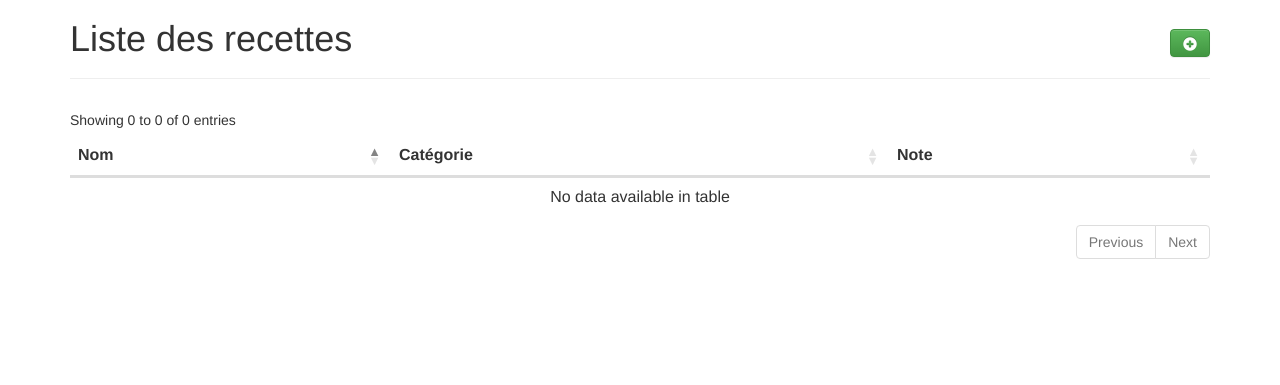
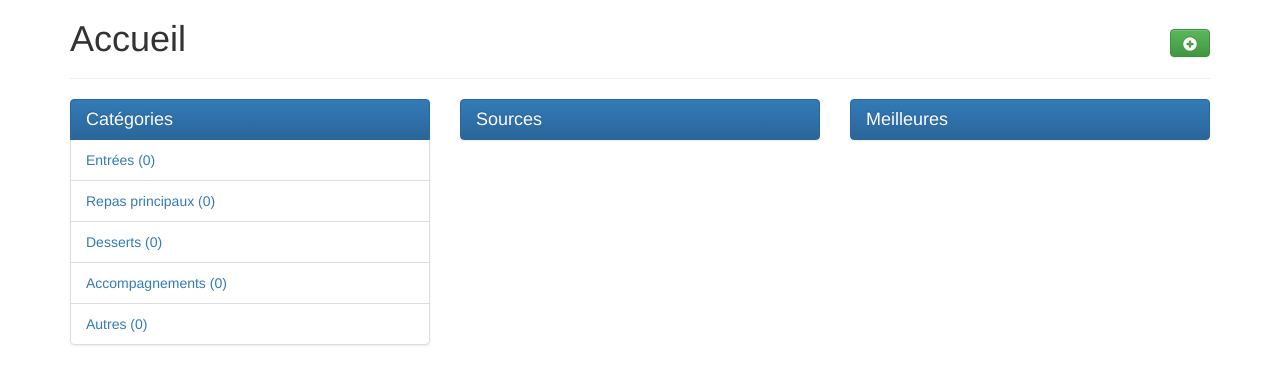
Before and after one commit to mdupuis/muscade, a Flask app: page / in a window 1280 px wide. Shown: the part 51-436 px from the top of the page. Run offline with Flask 2, Linux system fonts and the light colour scheme; data that the repository does not hold is empty; some libraries are stand-ins or nearby versions.

Commit message:
Add home page and filter in recipe list.

```diff
--- a/app/models.py
+++ b/app/models.py
@@ -3,7 +3,7 @@ from app import db
 from wtfpeewee.orm import model_form
 from datetime import date
 
-categories = [(0, "Entrées"), (1, "Repas principaux"), (2, "Desserts"), (3, "Accompagnements")]
+categories = [(0, "Entrées"), (1, "Repas principaux"), (2, "Desserts"), (3, "Accompagnements"), (4, "Autres")]
 
 
 class BaseModel(Model):
--- a/app/static/css/style.css
+++ b/app/static/css/style.css
@@ -12,6 +12,11 @@
 
 table.table {
     margin-bottom: 0;
+}
+
+/* Datatable custom css */
+div.dataTables_info {
+    white-space: normal;
 }
 
 /* STARS */
--- a/app/templates/base_nav.html
+++ b/app/templates/base_nav.html
@@ -20,7 +20,7 @@
                 <button type="submit" class="btn btn-primary glyphicon glyphicon-search"></button>
             </form>
             <ul class="nav navbar-nav">
-                <li><a href="/">Liste</a></li>
+                <li><a href="{{ url_for('list') }}">Liste</a></li>
                 <li class="dropdown">
                     <a href="#" class="dropdown-toggle" data-toggle="dropdown" role="button" aria-haspopup="true" aria-expanded="false">Catégories<span class="caret"></span></a>
                     <ul class="dropdown-menu">
--- /dev/null
+++ b/app/templates/home.html
@@ -0,0 +1,45 @@
+{% extends "base_nav.html" %}
+{% block content %}
+<div class="container">
+    <div class='page-header'>
+        <div class='btn-toolbar pull-right' style="margin-top:30px;">
+            <div class='btn-group'>
+                <a href="{{ url_for('edit_recipe') }}" class='btn btn-success'><span class="glyphicon glyphicon-plus-sign"></span></a>
+            </div>
+        </div>
+        <h1>Accueil</h1>
+    </div>
+    <div class="row">
+        <div class="col-sm-4">
+            <ul class="list-group">
+                <li class="list-group-item active"><h4 class="no-margin">Catégories</h4></li>
+                {% for category_tuple in categories %}
+                <li class="list-group-item"><a href="{{ url_for('by_category', category_id=category_tuple[0]) }}">
+                    {{ category_tuple[1] }} ({{ categories_values.get(category_tuple[0],0) }})</a>
+                </li>
+                {% endfor %}
+            </ul>
+        </div>
+        <div class="col-sm-4">
+            <ul class="list-group">
+                <li class="list-group-item active"><h4 class="no-margin">Sources</h4></li>
+                {% for source in source_recipes %}
+                <li class="list-group-item"><a href="{{ url_for('by_source', name=source.source) }}">
+                    {{ source.source }} ({{ source.count }})</a>
+                </li>
+                {% endfor %}
+            </ul>
+        </div>
+        <div class="col-sm-4">
+            <ul class="list-group">
+                <li class="list-group-item active"><h4 class="no-margin">Meilleures</h4></li>
+                {% for best in best_recipes %}
+                <li class="list-group-item"><a href="{{ url_for('view_recipe', recipe_id=best.id) }}">
+                    {{ best.name }}</a>
+                </li>
+                {% endfor %}
+            </ul>
+        </div>
+    </div>
+</div>
+{% endblock %}
--- a/app/templates/list.html
+++ b/app/templates/list.html
@@ -7,13 +7,14 @@
                 <a href="{{ url_for('edit_recipe') }}" class='btn btn-success'><span class="glyphicon glyphicon-plus-sign"></span></a>
             </div>
         </div>
-        <h1>Liste des recettes {% if header_suffix %} - {{ header_suffix }} {% endif %}</h1>
+        <h1>{% if header_suffix %} {{ header_suffix }} {% else %} Liste des recettes {% endif %}</h1>
     </div>
     <table id="table_list" class="table">
         <thead>
         <tr>
             <th>Nom</th>
-            <th>Catégorie</th>
+            {% if show_category %}<th>Catégorie</th> {% endif %}
+            {% if show_source %}<th>Source</th> {% endif %}
             <th>Note</th>
         </tr>
         </thead>
@@ -21,8 +22,8 @@
         {% for recipe in recipes %}
         <tr>
             <td><a href="{{ url_for('view_recipe', recipe_id=recipe.id) }}">{{ recipe.name }}</a></td>
-            <td>{{ recipe.category_name() }}</td>
-
+            {% if show_category %}<td>{{ recipe.category_name() }}</td> {% endif %}
+            {% if show_source %}<td>{{ recipe.source }}</td> {% endif %}
             <td>
                 <span style="white-space: nowrap;">
                 {% for i in range(0, recipe.rating//2) %}
@@ -41,7 +42,7 @@
     <script>
             $(document).ready( function () {
                 $('#table_list').DataTable( {
-                    "dom" : 'itp',
+                    "dom" : 'ftp',
                     "language": {
                         "url": "//cdn.datatables.net/plug-ins/3cfcc339e89/i18n/French.json"
                     }
--- a/app/templates/view_recipe.html
+++ b/app/templates/view_recipe.html
@@ -21,8 +21,8 @@
         {% endif %}
         </div>
         <ol class="breadcrumb hidden-print" style="clear:both;">
-            <li><a href="/">Toutes</a></li>
-            <li>{{ recipe.category_name() }}</li>
+            <li><a href="{{ url_for('list') }}">Toutes</a></li>
+            <li><a href="{{ url_for('by_category', category_id=recipe.category) }}">{{ recipe.category_name() }}</a></li>
             <li>{{ recipe.name }}</li>
         </ol>
 
--- a/app/views.py
+++ b/app/views.py
@@ -13,11 +13,28 @@ def page_not_found(e):
 
 
 @app.route('/')
-@app.route('/index')
-def index():
+def home():
+    categories_recipes = Recipe.select(Recipe.category, fn.COUNT(Recipe.id).alias('count')).group_by(Recipe.category)
+    count_by_categories = {r.category: r.count for r in categories_recipes}
+
+    source_recipes = Recipe.select(Recipe.source, fn.COUNT(Recipe.id).alias('count')).group_by(Recipe.source).order_by(fn.COUNT(Recipe.id).desc()).limit(5)
+
+    best_recipes = Recipe.select().order_by(Recipe.rating.desc()).limit(5)
+
+    return render_template("home.html",
+                           title='Accueil',
+                           categories_values=count_by_categories,
+                           source_recipes=source_recipes,
+                           best_recipes=best_recipes)
+
+
+@app.route('/list')
+def list():
     recipes = Recipe.select()
     return render_template("list.html",
-                           title='Accueil',
+                           title='Liste',
+                           show_source=True,
+                           show_category=True,
                            recipes=recipes)
 
 
@@ -29,6 +46,18 @@ def by_category(category_id):
     return render_template("list.html",
                            title='Catégories',
                            header_suffix=category_names[0] if len(category_names) else None,
+                           show_source=True,
+                           recipes=recipes)
+
+
+@app.route('/source/<name>')
+def by_source(name):
+    recipes = Recipe.select().where(Recipe.source == name)
+
+    return render_template("list.html",
+                           title='Catégories',
+                           header_suffix=name,
+                           show_category=True,
                            recipes=recipes)
 
 @app.route('/search')
```
